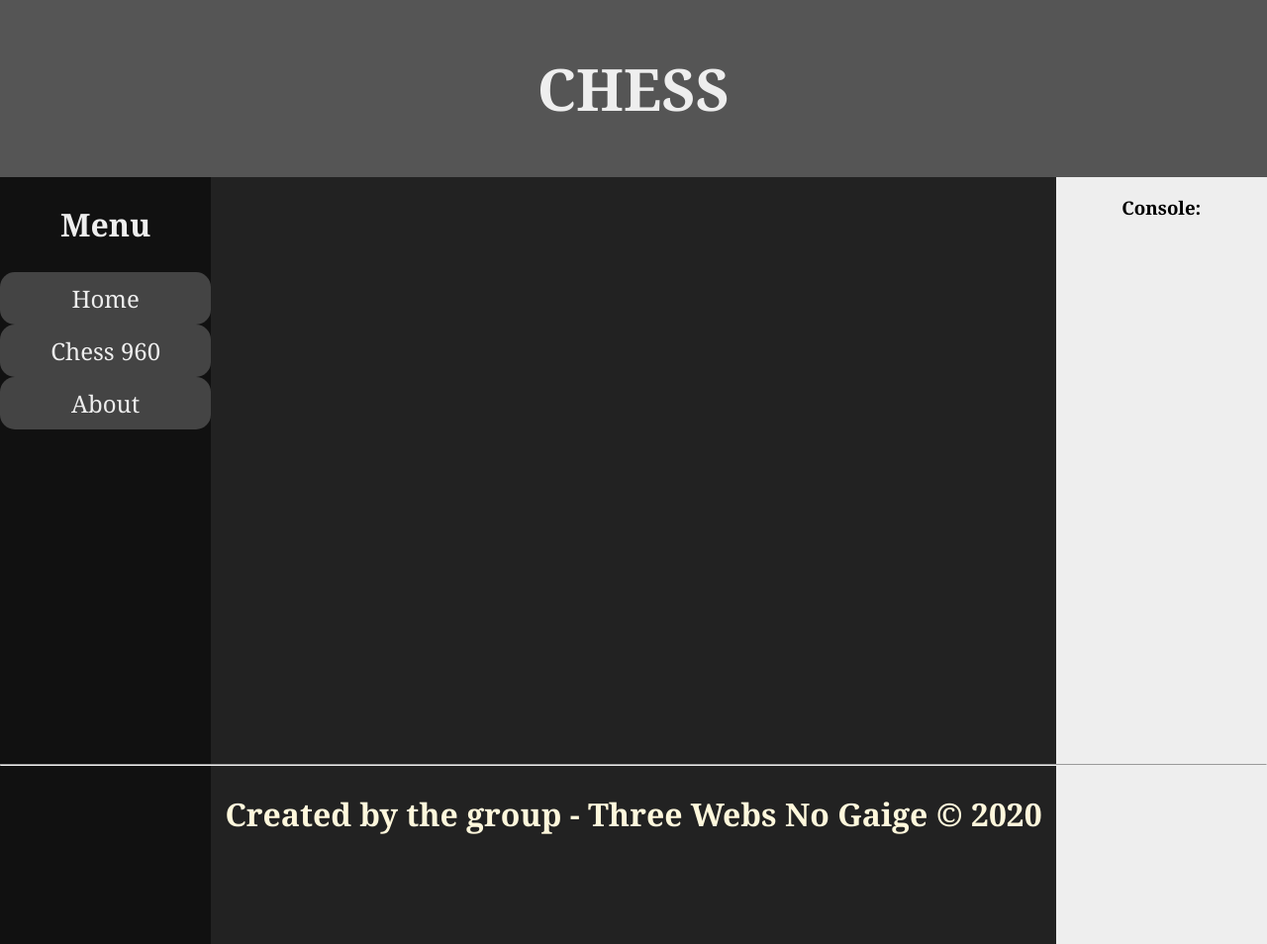
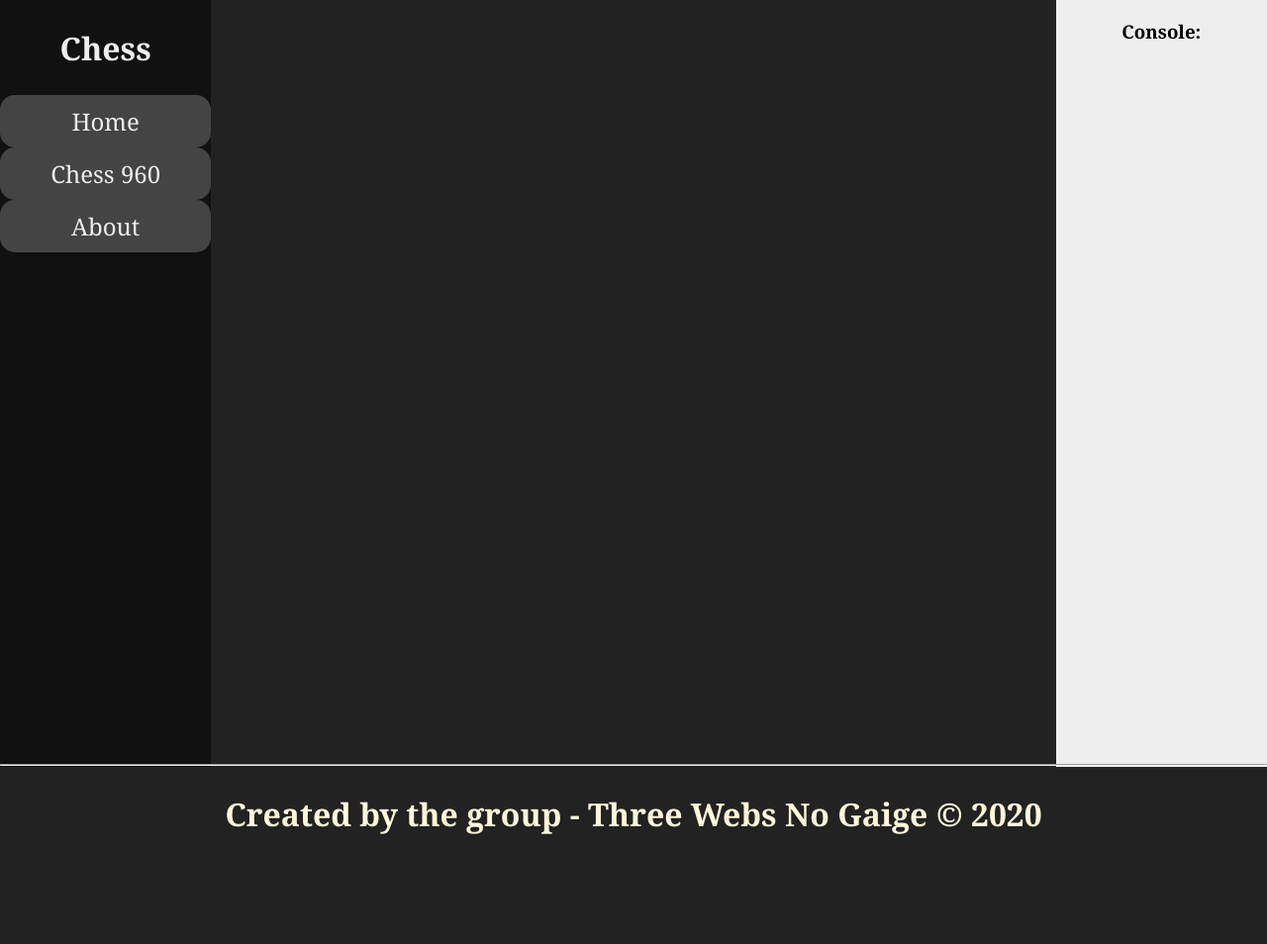
Before and after one commit to WistyDagel/WebChess, a website: page src/chess.html in a window 1280 px wide. Shown: the whole page at 99% size. After the commit the page ends 844 px from the top, so only its background shows below. Drawn offline with Linux system fonts and the light colour scheme.

Commit message:
Changes made

```diff
--- a/src/chess.html
+++ b/src/chess.html
@@ -7,12 +7,9 @@
     <link href="style.css" rel="stylesheet"/>
 </head>
 <body>
-    <div class="header">
-        <h1>Chess</h1>
-    </div>
     <div class="container">
         <div class="menu">
-            <h2>Menu</h2>
+            <h2>Chess</h2>
             <a href="index.html"><div class="button">Home</div></a>
             <a href="chess960.html"><div class="button">Chess 960</div></a>
             <a href="about.html"><div class="button">About</div></a>
```
Also changed, not shown: src/chess960.html (+1 -4 lines).
